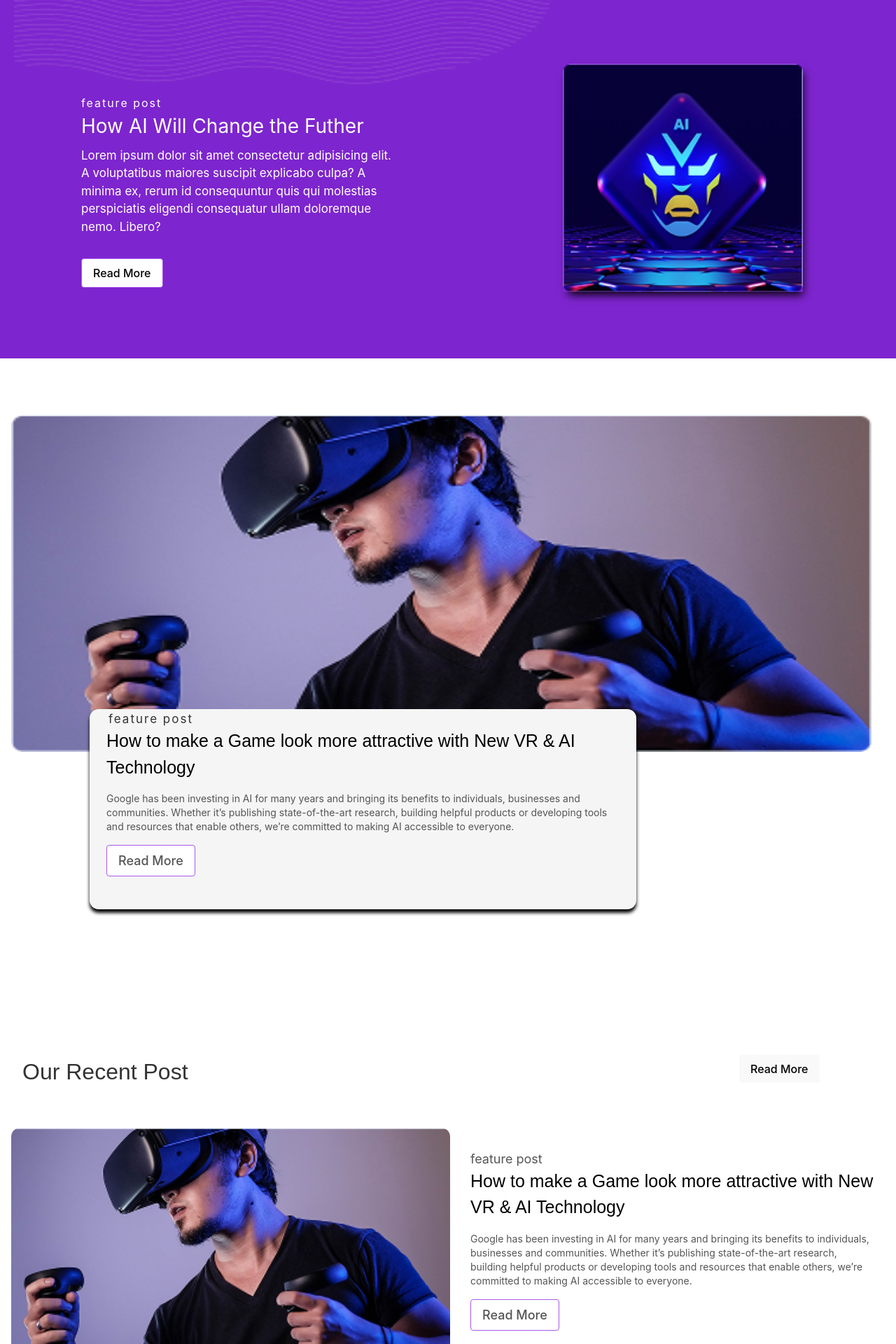
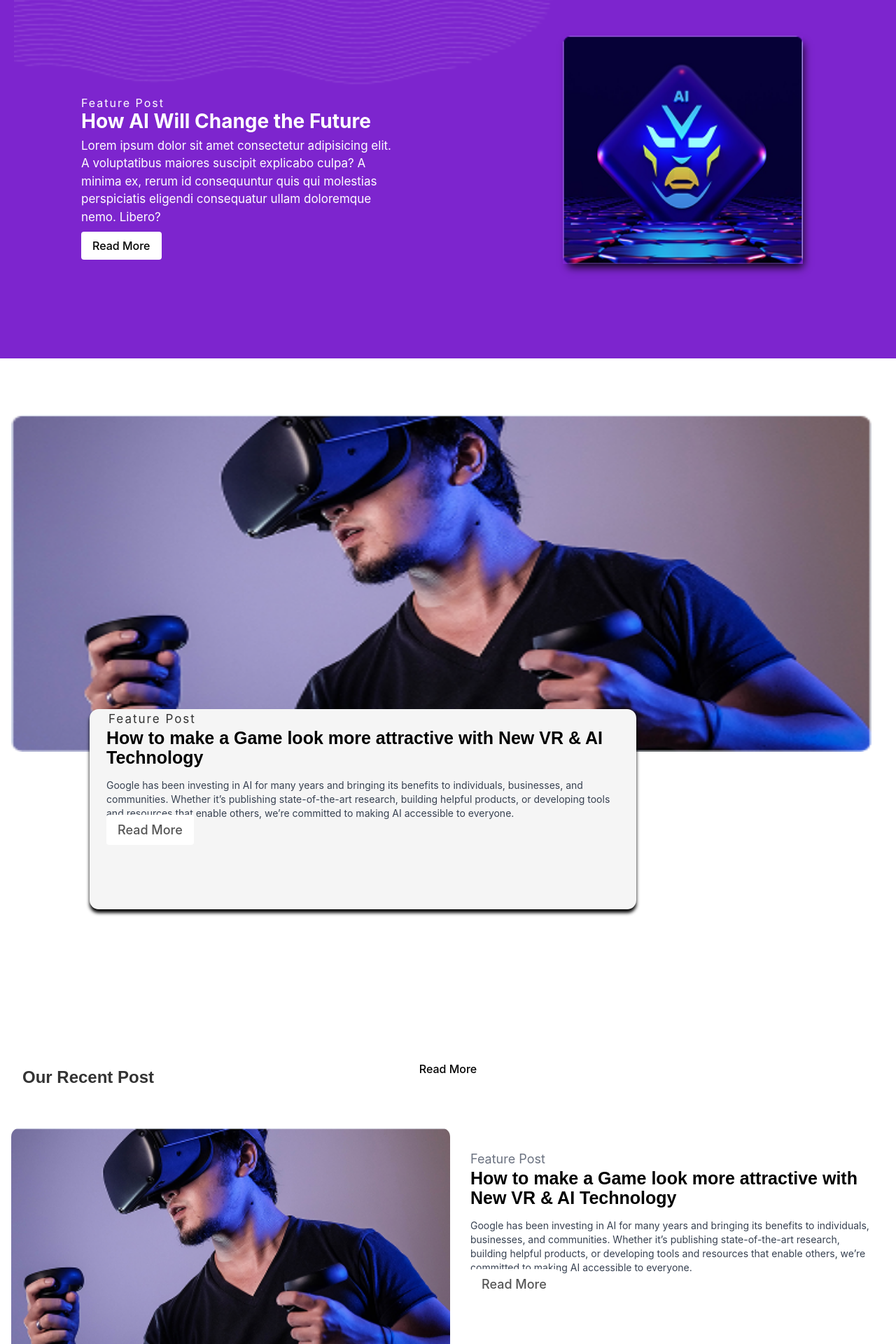
Before and after one commit to Touseefferozi/Figma-React, a React (Vite) app in the folder my-app/: page /home in a window 1280 px wide. Shown: the part 140-2060 px from the top of the page at 70% size. Built offline with nearby package versions, Linux system fonts and the light colour scheme; a web font is replaced by a local one.

Commit message:
FFirebase connect

```diff
--- a/my-app/src/App.jsx
+++ b/my-app/src/App.jsx
@@ -6,7 +6,6 @@ import Contact from "./component/Contact";
 import Signup from "./component/Signup";
 import Login from "./component/Login";
 import Createblog from "./component/Createblog";
-
 function App() {
   return (
 
--- a/my-app/src/Config/Firebase.js
+++ b/my-app/src/Config/Firebase.js
@@ -1,7 +1,8 @@
 // Import necessary Firebase SDK functions
 import { initializeApp } from "firebase/app";
 import { getAuth } from "firebase/auth";
-
+import { getFirestore } from "firebase/firestore";
+// import { getFirestore } from "firebase/firestore";
 // Firebase configuration using environment variables
 const firebaseConfig = {
   apiKey: import.meta.env.VITE_APIKEY,
@@ -19,6 +20,6 @@ export const app = initializeApp(firebaseConfig);
 
 // Initialize Firebase Authentication
 export const auth = getAuth(app);
-
+export const db = getFirestore(app)
 // Export the initialized Firebase app
 export default app;
--- a/my-app/src/component/Createblog.jsx
+++ b/my-app/src/component/Createblog.jsx
@@ -1,50 +1,43 @@
 import React, { useState } from "react";
 import { useNavigate } from "react-router-dom";
-import "../App.css"; // Ensure high-quality CSS
+import "../App.css";
+import { getFirestore, doc, setDoc, collection } from "firebase/firestore";
+import { app } from "../Config/Firebase"; // Ensure correct path
+
+// Initialize Firestore
+const db = getFirestore(app);
 
 function CreateBlog() {
   const [title, setTitle] = useState("");
   const [content, setContent] = useState("");
   const [image, setImage] = useState(null);
-  const [category, setCategory] = useState("Technology"); // Default category
-  const navigate = useNavigate(); // Hook for navigation
+  const [category, setCategory] = useState("Technology");
+  const navigate = useNavigate();
 
-  const handleImageUpload = (e) => {
-    const file = e.target.files[0];
-    if (file) {
-      const reader = new FileReader();
-      reader.onloadend = () => {
-        setImage(reader.result); // Convert image to Base64 for storage
-      };
-      reader.readAsDataURL(file);
-    }
-  };
-
-  const handleSubmit = (e) => {
+  const handleSubmit = async (e) => {
     e.preventDefault();
 
-    if (!title || !content || !image) {
-      alert("Title, content, and an image are required!");
+    if (!title || !content) {
+      alert("Title and content are required!");
       return;
     }
 
-    // Retrieve existing blogs or initialize an empty array
-    const existingBlogs = JSON.parse(localStorage.getItem("blogs")) || [];
+    const id = `${title}-${Date.now()}`;
 
     // Create new blog object
     const newBlog = {
+      id,
       title,
       content,
-      image,
       category,
       date: new Date().toLocaleDateString(),
     };
 
-    // Update localStorage
-    const updatedBlogs = [...existingBlogs, newBlog];
-    localStorage.setItem("blogs", JSON.stringify(updatedBlogs));
+    try {
+      // Store in Firestore
+      const blogRef = doc(db, "Blogs", id);
+      await setDoc(blogRef, newBlog);
 
-    // Show success message
       alert("Blog created successfully!");
 
       // Clear form fields
@@ -55,6 +48,10 @@ function CreateBlog() {
 
       // Redirect to blog page
       navigate("/blog");
+    } catch (error) {
+      console.error("Error adding blog: ", error);
+      alert("Failed to create blog!");
+    }
   };
 
   return (
@@ -86,19 +83,12 @@ function CreateBlog() {
         </div>
 
         <div className="form-group">
-          <label htmlFor="image">Upload Image:</label>
-          <input type="file" id="image" accept="image/*" onChange={handleImageUpload} required />
-        </div>
-
-        {image && (
-          <div className="image-preview">
-            <img src={image} alt="Blog Preview" />
-          </div>
-        )}
-
-        <div className="form-group">
           <label htmlFor="category">Select Category:</label>
-          <select id="category" value={category} onChange={(e) => setCategory(e.target.value)}>
+          <select
+            id="category"
+            value={category}
+            onChange={(e) => setCategory(e.target.value)}
+          >
             <option value="Technology">Technology</option>
             <option value="Health">Health</option>
             <option value="Lifestyle">Lifestyle</option>
@@ -107,7 +97,6 @@ function CreateBlog() {
           </select>
         </div>
 
-        {/* ✅ Removed onClick to prevent double execution */}
         <button type="submit" className="submit-button">
           Publish Blog
         </button>
--- a/my-app/src/component/Home.jsx
+++ b/my-app/src/component/Home.jsx
@@ -1,34 +1,39 @@
 import React from "react";
 import Navbar from "./Navbar";
 import Footer from "./Footer";
-
 import { Link } from "react-router-dom";
 import MaskGroup from "../Image/Mask-group.png";
 import Container from "../Image/Container.png";
 import ImagePlaceholder from "../Image/ImagePlaceholder.png";
 import Card from "./Card";
 
+// Firestore implementation
+
 function Home() {
+
+
   return (
     <div>
+      {/* Navbar */}
       <Navbar />
 
-      {/* image  */}
+      {/* Add Data Button */}
 
+
+      {/* Banner Section */}
       <div className="banner">
         <img className="Mask-image" src={MaskGroup} alt="Mask Group" />
         <div className="content">
-          <span>feature post</span>
-          <h2>How AI Will Change the Futher</h2>
-          <p>
-            {" "}
+          <span className="text-gray-500">Feature Post</span>
+          <h2 className="text-xl font-bold">How AI Will Change the Future</h2>
+          <p className="text-gray-700">
             Lorem ipsum dolor sit amet consectetur adipisicing elit. A
             voluptatibus maiores suscipit explicabo culpa? A minima ex, rerum id
             consequuntur quis qui molestias perspiciatis eligendi consequatur
-            ullam doloremque nemo. Libero?{" "}
+            ullam doloremque nemo. Libero?
           </p>
           <Link to="/Blog">
-            <button className=" btn bg-White-500 hover:bg-purple-600 text-black font-medium py-2 px-4 rounded">
+            <button className="bg-white hover:bg-purple-600 text-black font-medium py-2 px-4 rounded mt-2">
               Read More
             </button>
           </Link>
@@ -39,72 +44,71 @@ function Home() {
         </div>
       </div>
 
-      {/* close  */}
-
+      {/* Inner Banner Section */}
       <div className="inner-banner">
         <img className="placeholder-image" src={ImagePlaceholder} alt="Error" />
       </div>
 
+      {/* Tabs Section */}
       <div className="tabs">
         <div className="text1">
-          <span>feature post</span>
-          <h2>
+          <span className="text-gray-500">Feature Post</span>
+          <h2 className="text-xl font-bold">
             How to make a Game look more attractive with New VR & AI Technology
           </h2>
-          <p>
+          <p className="text-gray-700">
             Google has been investing in AI for many years and bringing its
-            benefits to individuals, businesses and communities. Whether it’s
-            publishing state-of-the-art research, building helpful products or
+            benefits to individuals, businesses, and communities. Whether it’s
+            publishing state-of-the-art research, building helpful products, or
             developing tools and resources that enable others, we’re committed
             to making AI accessible to everyone.
           </p>
           <Link to="/Blog">
-            <button className=" btn bg-White-500 hover:bg-purple-600 text-black font-medium py-2 px-4 rounded">
+            <button className="bg-white hover:bg-purple-600 text-black font-medium py-2 px-4 rounded mt-2">
               Read More
             </button>
           </Link>
         </div>
       </div>
 
-      {/* close  */}
-
+      {/* Recent Post Section */}
       <div className="main-head">
-        <h2>Our Recent Post</h2>
+        <h2 className="text-2xl font-bold text-center my-4">Our Recent Post</h2>
       </div>
+      <div className="flex justify-center mb-4">
         <Link to="/Blog">
-        <button className=" btns bg-White-500 hover:bg-purple-600 text-black font-medium py-2 px-4 rounded">
+          <button className="bg-white hover:bg-purple-600 text-black font-medium py-2 px-4 rounded">
             Read More
           </button>
         </Link>
+      </div>
 
-      {/* close  */}
-
+      {/* Main Card Section */}
       <div className="main-card">
         <img className="placeholder-image" src={ImagePlaceholder} alt="Error" />
       </div>
 
       <div className="main-card-txt">
-        <span>feature post</span>
-        <h2>
+        <span className="text-gray-500">Feature Post</span>
+        <h2 className="text-xl font-bold">
           How to make a Game look more attractive with New VR & AI Technology
         </h2>
-        <p>
+        <p className="text-gray-700">
           Google has been investing in AI for many years and bringing its
-          benefits to individuals, businesses and communities. Whether it’s
-          publishing state-of-the-art research, building helpful products or
+          benefits to individuals, businesses, and communities. Whether it’s
+          publishing state-of-the-art research, building helpful products, or
           developing tools and resources that enable others, we’re committed to
           making AI accessible to everyone.
         </p>
         <Link to="/Blog">
-          <button className=" btn bg-White-500 hover:bg-purple-600 text-black font-medium py-2 px-4 rounded">
+          <button className="bg-white hover:bg-purple-600 text-black font-medium py-2 px-4 rounded mt-2">
             Read More
           </button>
         </Link>
       </div>
 
-      {/* close  */}
-
-      <div className="card-container">
+      {/* Card Container */}
+      <div className="card-container grid grid-cols-1 md:grid-cols-3 gap-4 p-4">
         <Card
           username="8 Rules of Travelling In Sea You Need To Know"
           btntext="Click Me"
@@ -119,10 +123,9 @@ function Home() {
         />
       </div>
 
+      {/* Footer */}
       <Footer />
     </div>
-
-    // close
   );
 }
 
```
Lines whose indentation alone changed are shown as unchanged.
